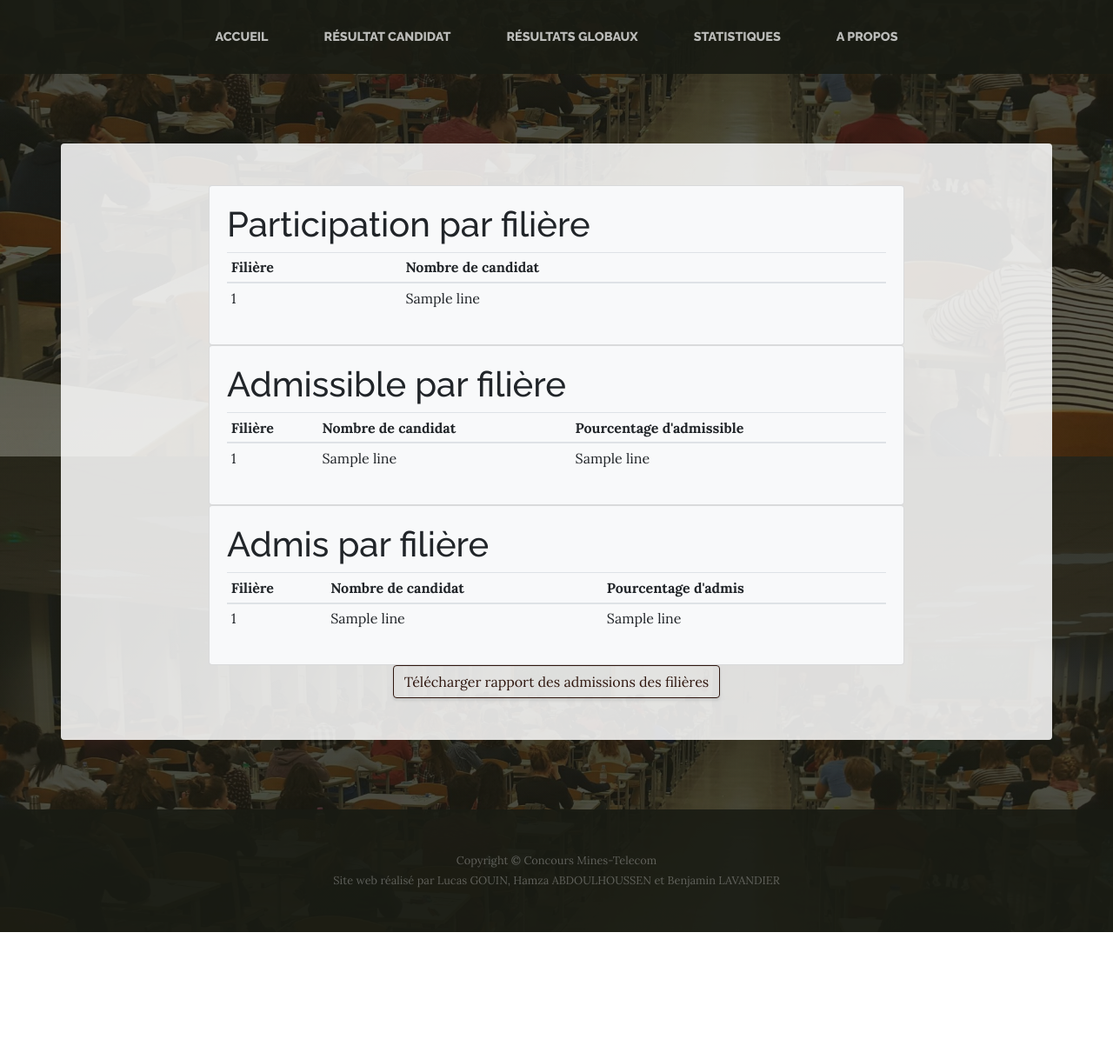
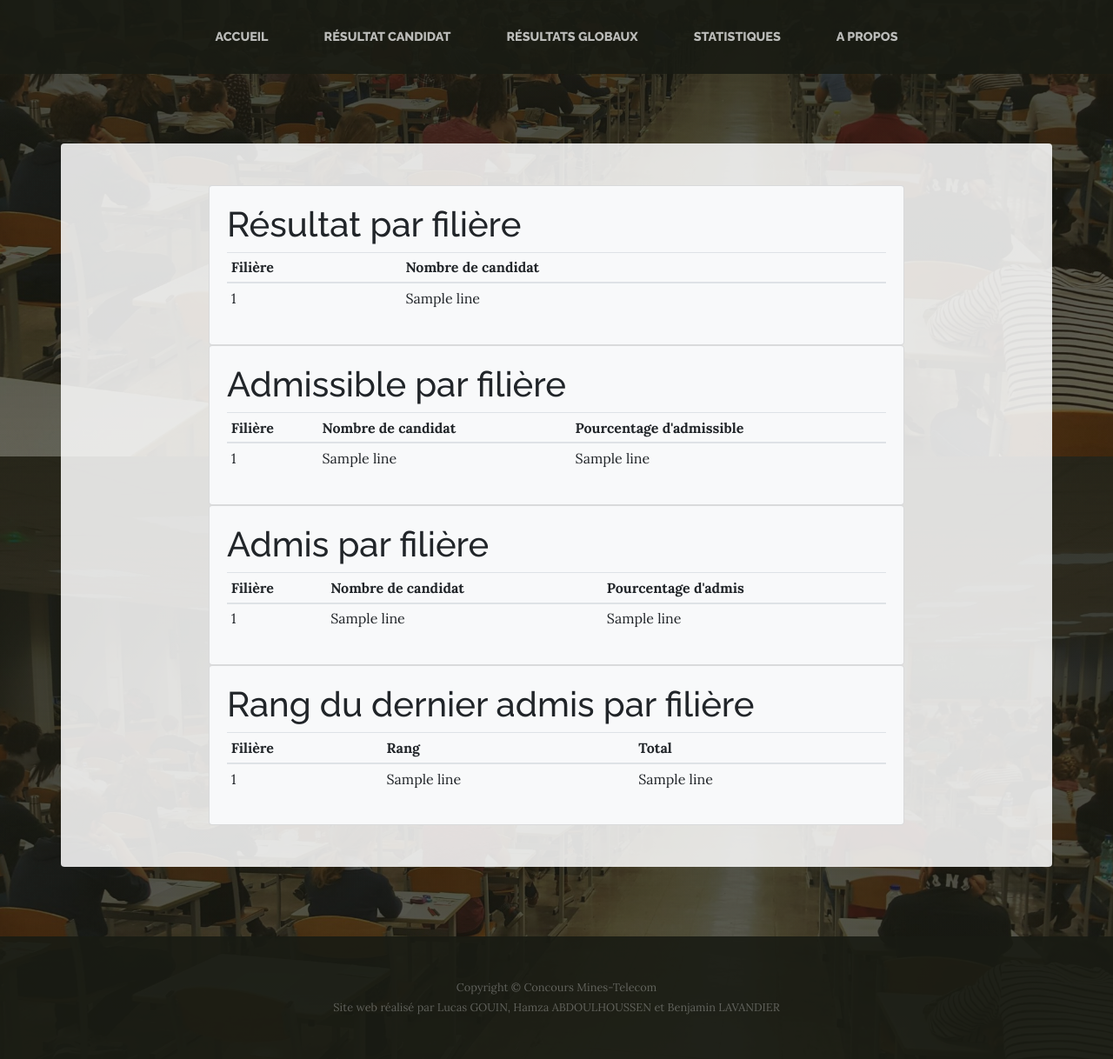
Before and after one commit to Hamza-ABDOULHOUSSEN/website_exam_result, a Flask app: template site_web/templates/results.html in a window 1280 px wide. Shown: the part 275-1493 px from the top of the page at 87% size. Before the commit the page ends 1347 px from the top, so only its background shows below. Run offline with Flask 2, Linux system fonts and the light colour scheme; the template is opened without the code that fills it: most values are stand-ins (such as "Sample title", 1, 10 or a date in 2020); some libraries are stand-ins or nearby versions.

Commit message:
ajout dernier admis par filiere

```diff
--- a/site_web/app.py
+++ b/site_web/app.py
@@ -28,10 +28,13 @@ def candidates():
 
 @app.route('/resultats', methods = ["GET"])
 def results():
-    totalCount, admissibleCount, admisCount = buildGlobalResults()
+    totalCount, admissibleCount, admisCount, lastrangs = buildGlobalResults()
     return render_template("results.html", totalCount = totalCount, admissibleCount = admissibleCount,
-                           admisCount = admisCount)
+                           admisCount = admisCount, lastrangs = lastrangs)
 
+@app.route('/statistiques', methods = ["GET"])
+def stats():
+    return render_template("statistiques.html")
 
 @app.route('/about', methods = ["GET"])
 def about():
--- a/site_web/requetes.py
+++ b/site_web/requetes.py
@@ -419,7 +419,8 @@ def buildGlobalResults():
     filieres = ["ATS", "MP", "PC", "PSI", "PT", "TSI"]
     count = buildTotalCount(filieres)
     admissible, admis = buildAdmissibiliteCount(filieres, count)
-    return count, admissible, admis
+    rangs = buildlastrang(filieres)
+    return count, admissible, admis, rangs
 
 
 def buildTotalCount(filieres):
@@ -476,6 +477,15 @@ def buildAdmissibiliteCount(filieres, counts):
 
     return countsAdmissible, countsAdmis
 
+def buildlastrang(filieres):
+    rangs = []
+    DB = GetDB().cursor()
+    for i in range(len(filieres)):
+        rang = DB.execute(f"SELECT MAX(resultat.rang), MIN(resultat.total) FROM resultat JOIN Candidat ON Candidat.candidat_id = resultat.candidat_id WHERE Candidat.Statut_admission = 'ADMIS' AND Candidat.Filliere = '{filieres[i]}'"
+                            ).fetchall()[0]
+        rangs.append((filieres[i], rang[0], rang[1]))
+    return rangs
+
 
 def GetDB():
     db = getattr(g, '_database', None)
--- a/site_web/templates/results.html
+++ b/site_web/templates/results.html
@@ -27,11 +27,11 @@
 
 <section class="page-section">
     <div class="container bg-faded p-5 rounded mr-auto">
-        <div class="row" id="resultat_filiere">
+        <div class="row">
 
             <div class="card bg-light mx-auto" style="width: 50rem;">
                 <div class="card-body">
-                    <h1>Participation par filière</h1>
+                    <h1>Résultat par filière</h1>
                     <table class="table table-sm">
                         <thread>
                             <th scope="col">Filière</th>
@@ -95,19 +95,38 @@
                     </table>
                 </div>
             </div>
-        </div>
-        <div class="text-center">
-            <input class="btn btn-outline-secondary" type="button"
-                   value="Télécharger rapport des admissions des filières"
-                   onclick="download('resultat_filiere')">
+            <div class="card bg-light mx-auto" style="width: 50rem;">
+                <div class="card-body">
+                    <h1>Rang du dernier admis par filière</h1>
+                    <table class="table table-sm">
+                        <thread>
+                            <th scope="col">Filière</th>
+                            <th scope="col">Rang</th>
+                            <th scope="col">Total</th>
+                        </thread>
+                        <tbody>
+                        {% for line in lastrangs %}
+                            <tr>
+                                <td>{{ line[0] }}</td>
+                                <td>{{ line[1] }}</td>
+                                <td>{{ line[2] }}</td>
+                            </tr>
+                        {% endfor %}
+
+                        </tbody>
+                    </table>
+                </div>
+            </div>
         </div>
     </div>
 </section>
 
 {% include 'footer.html' %}
 
+<!-- Bootstrap core JS-->
+<script src="https://code.jquery.com/jquery-3.5.1.min.js"></script>
+<script src="https://cdn.jsdelivr.net/npm/bootstrap@4.6.0/dist/js/bootstrap.bundle.min.js"></script>
 <!-- Core theme JS-->
-<script src="{{ url_for('static',filename='js/bootstrap.js') }}"></script>
 <script src="{{ url_for('static',filename='js/scripts.js') }}"></script>
 
 </body>
```
